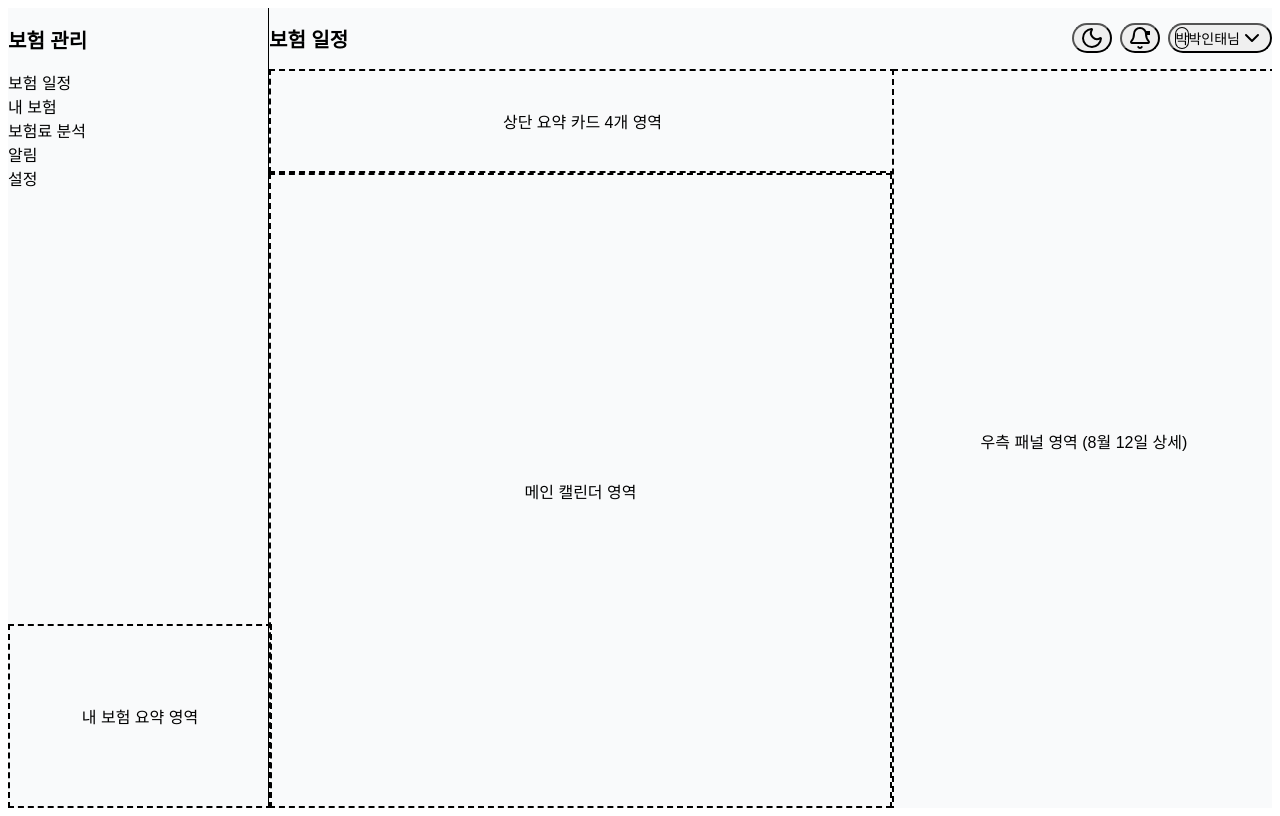
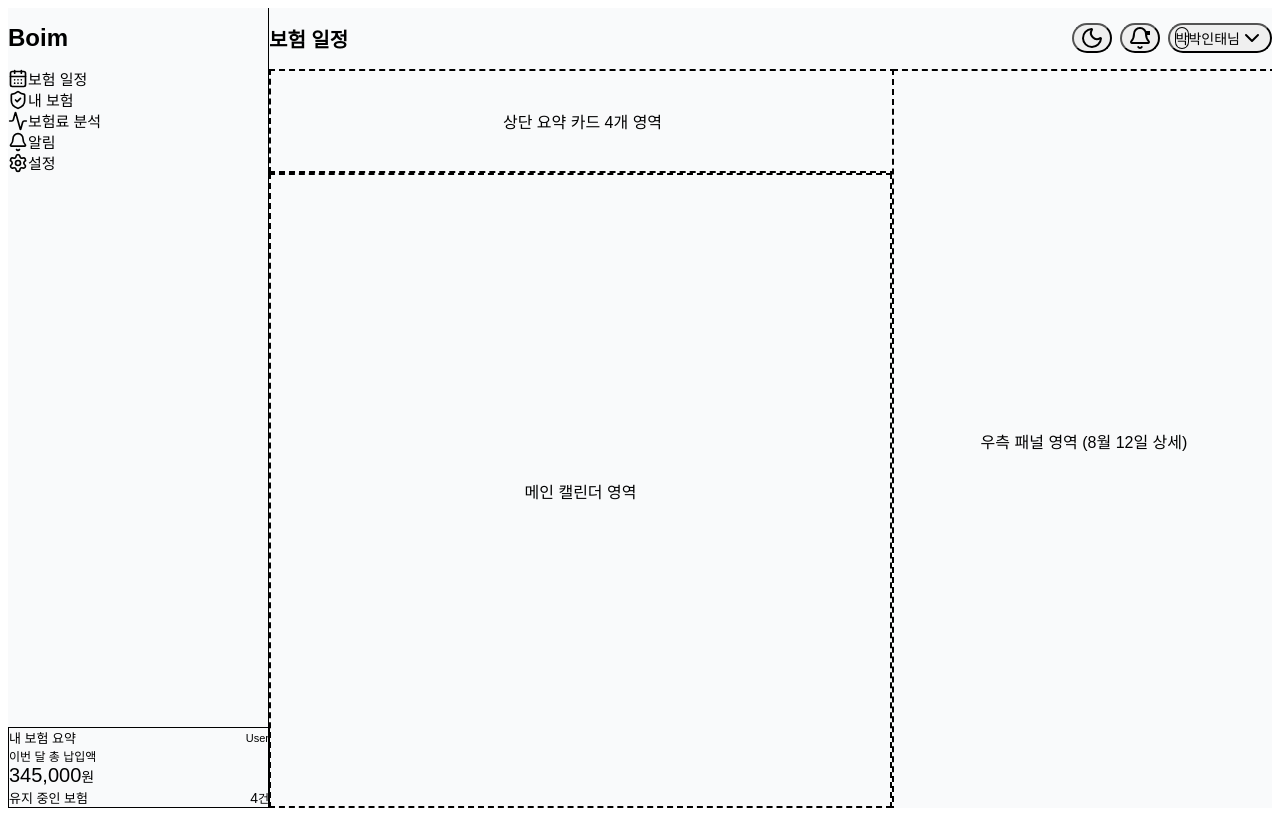
Before and after one commit to park-intae/Boim, a React (Vite) app in the folder apps/web/: page / in a window 1280 px wide. Built offline with nearby package versions, Linux system fonts and the light colour scheme; a web font is replaced by a local one.

Commit message:
feat(web): 좌측 사이드바(Sidebar) 로고, 네비게이션, 요약 패널 UI 시안에 맞게 정밀 구현

```diff
--- a/apps/web/src/components/layout/Sidebar.tsx
+++ b/apps/web/src/components/layout/Sidebar.tsx
@@ -1,36 +1,75 @@
+import { CalendarDays, ShieldCheck, Activity, Bell, Settings } from 'lucide-react';
+
 export function Sidebar() {
+  const activeMenu = '보험 일정';
+
+  const menuItems = [
+    { name: '보험 일정', icon: CalendarDays },
+    { name: '내 보험', icon: ShieldCheck },
+    { name: '보험료 분석', icon: Activity },
+    { name: '알림', icon: Bell },
+    { name: '설정', icon: Settings },
+  ];
+
   return (
     <aside className="w-[260px] h-full bg-white border-r border-gray-200 flex flex-col flex-shrink-0">
-      {/* Logo Area */}
-      <div className="p-8 pb-4">
-        <h1 className="text-[20px] font-bold text-gray-900">보험 관리</h1>
+
+      {/* 1. Logo Area (헤더와 동일한 h-60px 적용) */}
+      <div className="h-[60px] flex items-center px-8 shrink-0">
+        <h1 className="text-[24px] font-extrabold text-indigo-600 tracking-tight">Boim</h1>
       </div>
 
-      {/* Navigation */}
-      <nav className="flex-1 px-4 py-4 space-y-1">
-        <div className="px-4 py-3 bg-indigo-50 text-indigo-700 rounded-xl font-semibold cursor-pointer">
-          보험 일정
-        </div>
-        <div className="px-4 py-3 text-gray-600 hover:bg-gray-50 rounded-xl font-medium cursor-pointer">
-          내 보험
-        </div>
-        <div className="px-4 py-3 text-gray-600 hover:bg-gray-50 rounded-xl font-medium cursor-pointer">
-          보험료 분석
-        </div>
-        <div className="px-4 py-3 text-gray-600 hover:bg-gray-50 rounded-xl font-medium cursor-pointer">
-          알림
-        </div>
-        <div className="px-4 py-3 text-gray-600 hover:bg-gray-50 rounded-xl font-medium cursor-pointer">
-          설정
-        </div>
+      {/* 2. Navigation Menu */}
+      <nav className="flex-1 px-4 py-6 space-y-1.5 overflow-y-auto">
+        {menuItems.map((item) => {
+          const Icon = item.icon;
+          const isActive = item.name === activeMenu;
+          return (
+            <div
+              key={item.name}
+              className={`flex items-center gap-3 px-4 py-3 rounded-xl cursor-pointer transition-all ${
+                isActive
+                  ? 'bg-indigo-50 text-indigo-700 font-bold'
+                  : 'text-gray-500 font-medium hover:bg-gray-50 hover:text-gray-900'
+              }`}
+            >
+              <Icon className={`w-[20px] h-[20px] ${isActive ? 'text-indigo-600' : 'text-gray-400'}`} />
+              <span className="text-[15px]">{item.name}</span>
+            </div>
+          );
+        })}
       </nav>
 
-      {/* Bottom Summary Placeholder */}
-      <div className="p-6">
-        <div className="w-full h-[180px] border-2 border-dashed border-gray-200 rounded-2xl flex items-center justify-center text-gray-400 text-sm">
-          내 보험 요약 영역
+      {/* 3. Bottom Summary Panel */}
+      <div className="p-6 shrink-0">
+        <div className="w-full bg-gray-50 rounded-2xl p-5 border border-gray-100/80 shadow-sm flex flex-col gap-4">
+
+          <div className="flex items-center justify-between">
+            <span className="text-[13px] font-semibold text-gray-500">내 보험 요약</span>
+            <span className="text-[11px] font-bold text-indigo-600 bg-indigo-100/50 px-2 py-0.5 rounded-full">User</span>
+          </div>
+
+          <div className="flex flex-col gap-1">
+            <span className="text-[12px] text-gray-500 font-medium">이번 달 총 납입액</span>
+            <div className="flex items-baseline gap-0.5">
+              <span className="text-[20px] font-bold text-gray-900 tracking-tight">345,000</span>
+              <span className="text-[14px] font-semibold text-gray-500">원</span>
+            </div>
+          </div>
+
+          <div className="w-full h-px bg-gray-200/60" />
+
+          <div className="flex items-center justify-between">
+            <span className="text-[13px] text-gray-500 font-medium">유지 중인 보험</span>
+            <div className="flex items-baseline gap-0.5">
+              <span className="text-[14px] font-bold text-gray-800">4</span>
+              <span className="text-[12px] font-medium text-gray-500">건</span>
+            </div>
+          </div>
+
         </div>
       </div>
+
     </aside>
   );
 }
```
